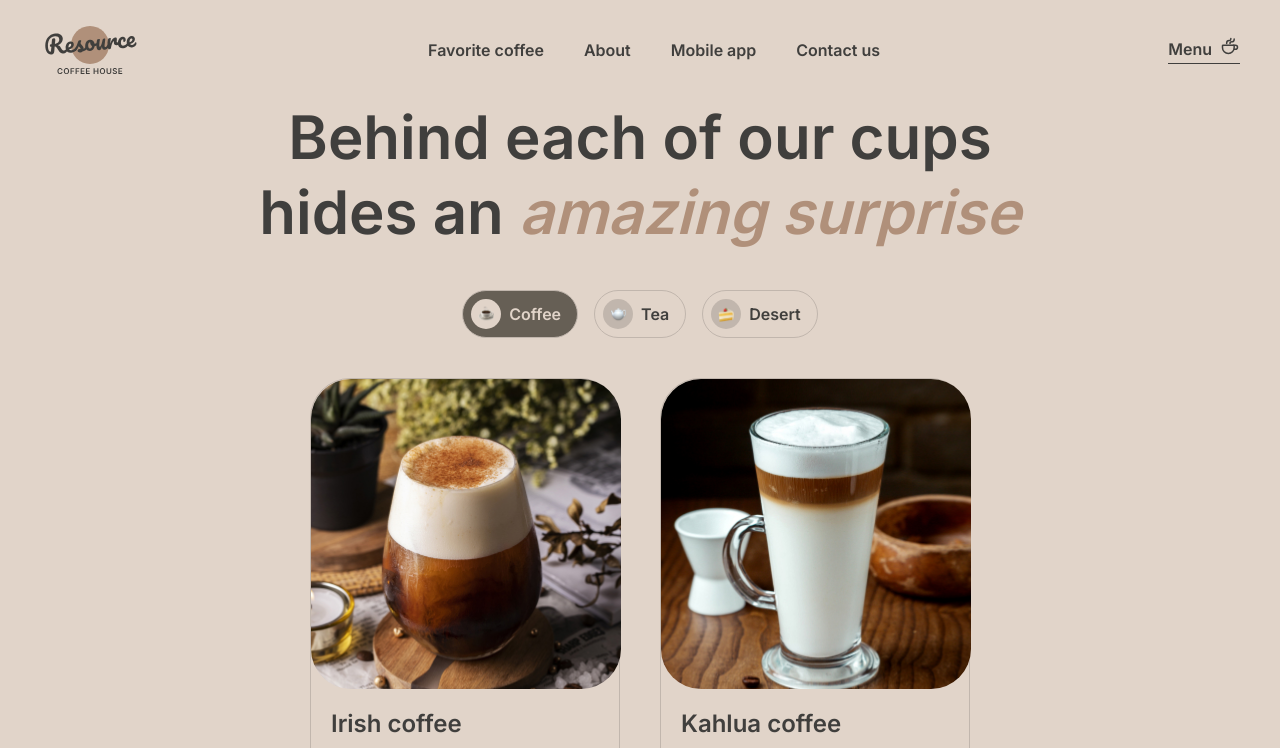
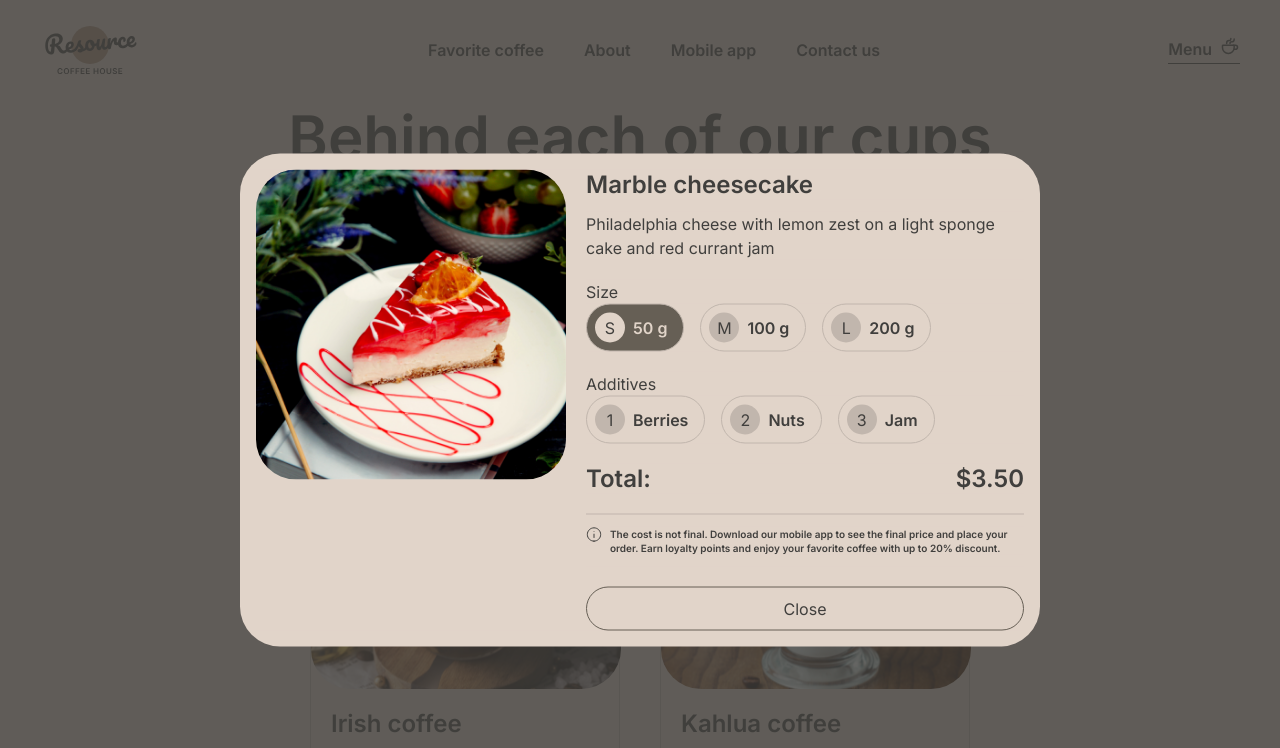
Before and after one commit to dzichonka/CoffeeHouse, a plain HTML site: page menu.html in a window 1280 px wide. Shown: the top 748 px of the page. Drawn offline with Linux system fonts and the light colour scheme.

Commit message:
feat: add styles for modal

```diff
--- a/js/menu.js
+++ b/js/menu.js
@@ -1,6 +1,6 @@
 'use strict';
 //menu
-const tabButtons = document.querySelectorAll('.tab-button');
+const tabButtons = document.querySelectorAll('.tab-btn');
 const tabItemsContainer = document.querySelector('.tab_content');
 console.log(tabItemsContainer);
 const tabRefresh = document.querySelector('.tab_refresh');
--- a/menu.html
+++ b/menu.html
@@ -15,58 +15,91 @@
 
 <body>
   <div class="modal">
-    <div class="modal-window">
-      <div class="modal-wrapper">
+    <div class="modal_window">
+      <div class="modal_wrapper">
         <img class="modal_img" src="./assets/img/menu-deserts/dessert-1.png" alt="Marble cheesecake">
-        <div class="modal-content">
+        <div class="modal_content">
+          <div class="modal_header">
             <h3 class="modal_title">Marble cheesecake</h3>
-          <div class="modal_descr">Philadelphia cheese with lemon zest on a light sponge cake and red currant jam</div>
-          <div class="modal_size">
-
-            <div class="modal_size-btn active" data-size="0">
-              <div class="modal_size-btn_title">S</div>
-              <div class="modal_size-btn_descr">50 g</div>
+            <div class="modal_descr">Philadelphia cheese with lemon zest on a light sponge cake and red currant jam
+            </div>
           </div>
 
-            <div class="modal_size-btn" data-size="0.5">
-              <div class="modal_size-btn_title">M</div>
-              <div class="tab-button_descr">100 g</div>
+          <div class="modal_size">
+            <div class="modal_size_descr">Size</div>
+            <div class="tab_buttons">
+              <div class="modal_size-btn tab-button active" data-size="0">
+                <div class="tab-button_img">S</div>
+                <div class="tab-button_descr">50 g</div>
               </div>
 
-            <div class="modal_size-btn" data-size="1">
-              <div class="modal_size-btn_title">L</div>
-              <div class="modal_size-btn_descr">200 g</div>
+              <div class="modal_size-btn tab-button" data-size="0.5">
+                <div class="tab-button_img">
+                  M
+                </div>
+                <div class="modal_size-btn tab-button_descr">100 g</div>
               </div>
 
+              <div class="tab-button" data-size="2">
+                <div class="tab-button_img">
+                  L
                 </div>
-          <div class="modal_add">
-
-            <div class="modal_add-btn active" data-size="0">
-              <div class="modal_size-btn_title">S</div>
-              <div class="modal_size-btn_descr">50 g</div>
+                <div class="tab-button_descr">200 g</div>
+              </div>
+            </div>
           </div>
 
-            <div class="modal_size-btn" data-size="0.5">
-              <div class="modal_size-btn_title">M</div>
-              <div class="tab-button_descr">100 g</div>
+          <div class="modal_add">
+            <div class="modal_size_descr">Additives</div>
+            <div class="tab_buttons">
+              <div class="modal_add-btn tab-button" data-add="0.5">
+                <div class="tab-button_img">1</div>
+                <div class="tab-button_descr">Berries</div>
               </div>
 
-            <div class="modal_size-btn" data-size="1">
-              <div class="modal_size-btn_title">L</div>
-              <div class="tab-button_descr">200 g</div>
+              <div class="modal_add-btn tab-button" data-add="0.5">
+                <div class="tab-button_img">
+                  2
+                </div>
+                <div class="tab-button_descr">Nuts</div>
               </div>
 
+              <div class="modal_add-btn tab-button" data-add="0.5">
+                <div class="tab-button_img">
+                  3
                 </div>
-          <div class="modal-content_additional">Inoculations: <span>none</span></div>
-          <div class="modal-content_additional">Diseasese: <span>none</span></div>
-          <div class="modal-content_additional">Parasites: <span>none</span></div>
-          <div class="modal-close"><svg width="52" height="52" viewbox="0 0 52 52" fill="none"
+                <div class="tab-button_descr">Jam</div>
+              </div>
+            </div>
+          </div>
+
+          <div class="modal_price">
+            <div class="modal_price_descr">Total:</div>
+            <div class="modal_price_sum">$3.50</div>
+          </div>
+          <div class="modal_alert">
+            <div class="modal_alert_svg"><svg width="16" height="16" viewbox="0 0 16 16" fill="none"
                 xmlns="http://www.w3.org/2000/svg">
-              <rect x="1" y="1" width="50" height="50" rx="25" stroke="#F1CDB3" stroke-width="2" />
-              <path fill-rule="evenodd" clip-rule="evenodd"
-                d="M27.4262 26L31.7046 21.7216C32.0985 21.3277 32.0985 20.6892 31.7046 20.2954C31.3108 19.9016 30.6723 19.9016 30.2785 20.2954L26 24.5739L21.7215 20.2954C21.3276 19.9015 20.6892 19.9015 20.2953 20.2954C19.9016 20.6892 19.9016 21.3277 20.2953 21.7215L24.5738 26L20.2953 30.2785C19.9016 30.6723 19.9016 31.3108 20.2953 31.7046C20.6892 32.0985 21.3276 32.0985 21.7215 31.7046L26 27.4261L30.2785 31.7046C30.6723 32.0985 31.3108 32.0985 31.7046 31.7046C32.0985 31.3108 32.0985 30.6723 31.7046 30.2785L27.4262 26Z"
-                fill="#292929" />
+                <g clip-path="url(#clip0_268_11729)">
+                  <path d="M8 7.66663V11" stroke="#403F3D" stroke-linecap="round" stroke-linejoin="round" />
+                  <path d="M8 5.00667L8.00667 4.99926" stroke="#403F3D" stroke-linecap="round"
+                    stroke-linejoin="round" />
+                  <path
+                    d="M8.00016 14.6667C11.6821 14.6667 14.6668 11.6819 14.6668 8.00004C14.6668 4.31814 11.6821 1.33337 8.00016 1.33337C4.31826 1.33337 1.3335 4.31814 1.3335 8.00004C1.3335 11.6819 4.31826 14.6667 8.00016 14.6667Z"
+                    stroke="#403F3D" stroke-linecap="round" stroke-linejoin="round" />
+                </g>
+                <defs>
+                  <clippath id="clip0_268_11729">
+                    <rect width="16" height="16" fill="white" />
+                  </clippath>
+                </defs>
               </svg></div>
+            <div class="modal_alert_descr">The cost is not final. Download our mobile app to see the final price and
+              place your order. Earn loyalty points and
+              enjoy your favorite coffee with up to 20% discount.</div>
+          </div>
+
+          <div class="modal_close">Close</div>
 
         </div>
       </div>
@@ -125,19 +158,19 @@
       <div class="menu_tab tab">
 
         <div class="tab_buttons">
-          <div class="tab-button active" data-category="coffee">
+          <div class="tab-btn tab-button active" data-category="coffee">
             <div class="tab-button_img"><img src="assets/icons/coffee-tab.png" alt="coffee"></div>
             <div class="tab-button_descr">Coffee</div>
           </div>
 
-          <div class="tab-button" data-category="tea">
+          <div class="tab-btn tab-button" data-category="tea">
             <div class="tab-button_img">
               <img src="assets/icons/tea-tab.png" alt="tea">
             </div>
             <div class="tab-button_descr">Tea</div>
           </div>
 
-          <div class="tab-button" data-category="desert">
+          <div class="tab-btn tab-button" data-category="desert">
             <div class="tab-button_img">
               <img src="assets/icons/desert-tab.png" alt="desert">
             </div>
--- a/scss/base/_variables.scss
+++ b/scss/base/_variables.scss
@@ -8,3 +8,6 @@ $background-backdrop: rgba(64, 63, 61, 0.80);
 
 $border-light: #C1B6AD;
 $border-dark: #665F55;
+
+$font-family: "Inter", sans-serif;
+$second-family: "Manrope", sans-serif;
--- a/scss/blocks/_menu.scss
+++ b/scss/blocks/_menu.scss
@@ -1,5 +1,5 @@
 .modal {
-  display: none;
+  //display: none;
   z-index: 99;
   background: $background-backdrop;
   position: fixed;
@@ -7,99 +7,106 @@
   left: 0;
   width: 100%;
   height: 100%;
-  overflow: hidden;
+  color: $text-dark;
+  font-family: $font-family;
+  font-weight: 400;
+  font-size: 16px;
+  line-height: 1.5;
 
-  &-close {
-    position: absolute;
-    top: -52px;
-    right: -43px;
-    border-radius: 100px;
-    cursor: pointer;
-
-    &:hover {
-      cursor: pointer;
-
-    }
-  }
-
-  &-window {
+  &_window {
     position: fixed;
     top: 50%;
     left: 50%;
     transform: translate(-50%, -50%);
     margin: 0;
-    //z-index: 999;
-    width: 900px;
-    //height: 500px;
-    border-radius: 9px;
-    box-shadow: 0 2px 35px 14px rgba(13, 13, 13, 0.04);
+    width: 800px;
+    border-radius: 40px;
+    padding: 16px;
     background: $text-light;
   }
 
-  &-wrapper {
+  &_wrapper {
     display: flex;
+    gap: 20px;
   }
 
-  &-img {
-    border-radius: 9px 0 0 9px;
-    //height: 100%;
-    width: 50%;
-    /* Чтобы сохранить пропорции */
+  &_img {
+    border-radius: 40px;
+    width: 310px;
+    height: 310px;
     object-fit: cover;
-    //height: 100%;
   }
 
-  &-content {
-    padding: 50px 20px 30px 30px;
-    //font-family: $font-family;
-    font-weight: 400;
-    letter-spacing: 0.06em;
-    color: #000;
-    width: 350px;
-    //height: 303px;
-    // &-content_header
-
-    &_header {
-
-      font-size: 35px;
-      line-height: 1.3;
+  &_content {
+    display: flex;
+    gap: 20px;
+    flex-direction: column;
 
   }
 
-    // &-content_subheader
-
-    &_subheader {
-      //white-space: nowrap;
-      padding-top: 10px;
-      font-size: 20px;
-      line-height: 1.15;
+  &_title {
+    font-weight: 600;
+    font-size: 24px;
+    line-height: 1.25;
   }
 
-    // &-content_descr
-
   &_descr {
-      font-size: 15px;
-      line-height: 1.1;
-      padding: 40px 0;
+    margin-top: 12px;
+    font-weight: 400;
+    font-size: 16px;
+    line-height: 1.5;
   }
 
-    &_additional {
-      padding-bottom: 10px;
-      font-weight: 700;
-      line-height: 1.1;
-
-      &:before {
-        content: "•";
-        padding-right: 10px;
-        //color: $color-primary;
-
-      }
-
-      span {
-        font-weight: 400;
+  &_size,
+  &_add {
+    .tab_buttons {
+      justify-content: start;
     }
   }
 
+  &_price {
+    font-family: $font-family;
+    font-weight: 600;
+    font-size: 24px;
+    line-height: 1.25;
+    display: flex;
+    align-items: center;
+    justify-content: space-between;
+  }
+
+  &_alert {
+    border-top: 1px solid $border-light;
+    padding: 12px 0;
+    font-family: $font-family;
+    font-weight: 600;
+    font-size: 10px;
+    line-height: 1.4;
+    display: flex;
+    gap: 8px;
+    flex-direction: row;
+    align-items: start;
+    justify-content: space-between;
+  }
+
+  &_close {
+    display: flex;
+    align-items: center;
+    justify-content: center;
+    flex-direction: row;
+    gap: 8px;
+    border: 1px solid $background-container;
+    border-radius: 100px;
+    padding: 10px 78px;
+    height: 44px;
+    transition: all 0.5s ease;
+    background: $text-light;
+
+    &:hover {
+      background: $background-container;
+      color: $text-light;
+      cursor: pointer;
+
+    }
   }
 }
 
@@ -130,8 +137,10 @@
 }
 
 .tab {
+  margin-top: 40px;
+
   &_buttons {
-    margin-top: 40px;
+
     display: flex;
     justify-content: center;
     gap: 16px;
@@ -160,12 +169,10 @@
     align-items: center;
     border-radius: 100px;
     border: 1px solid $border-dark;
-
   }
 }
 
 .menu-card {
-
   width: 310px;
   height: 506px;
   border-radius: 40px;
@@ -248,7 +255,6 @@
   border: 1px solid $border-light;
   transition: all 0.5s;
 
-
   &_img {
     width: 30px;
     height: 30px;
```
Also changed, not shown: css/style.css, css/style.min.css, 3 other files. Lines whose indentation alone changed are shown as unchanged.
